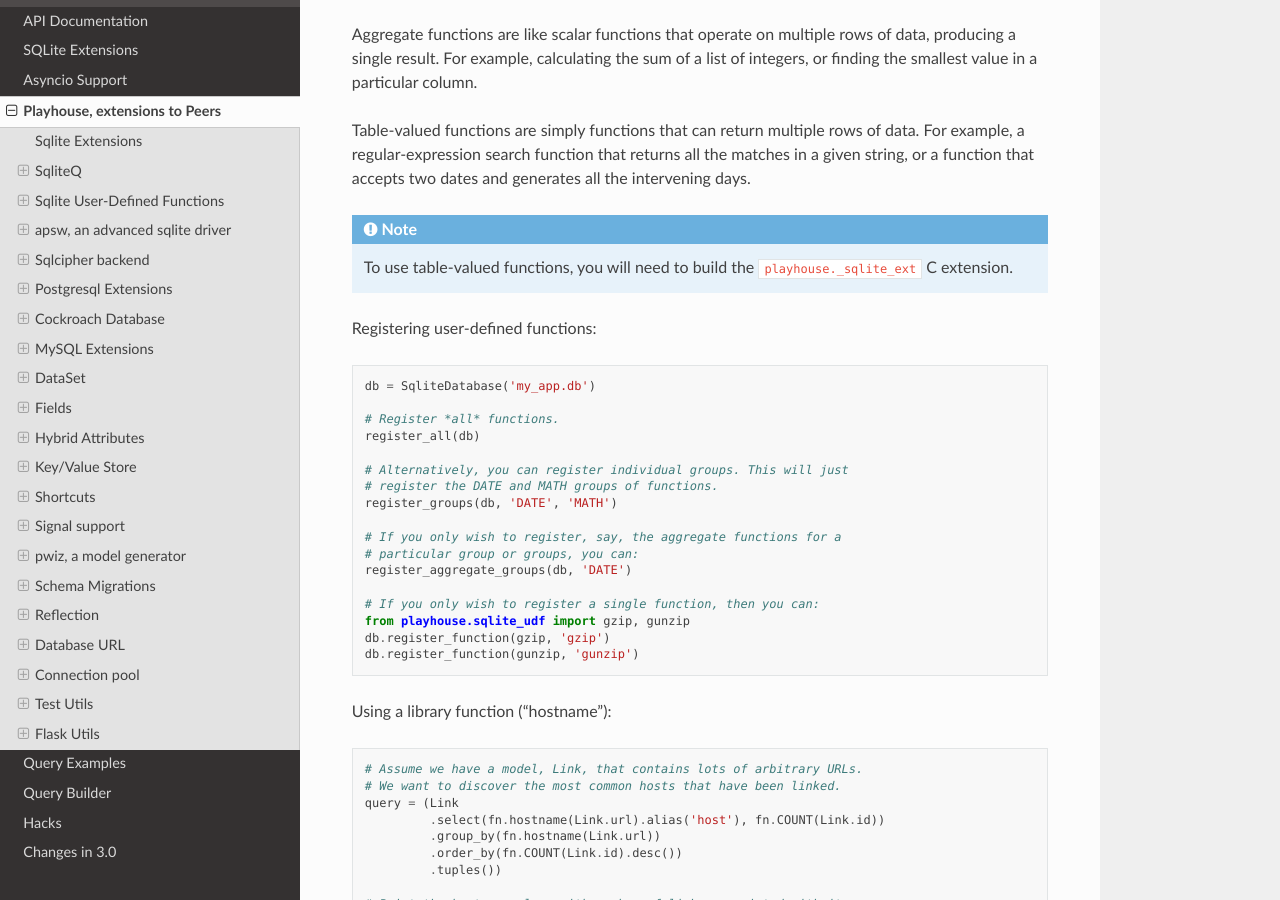
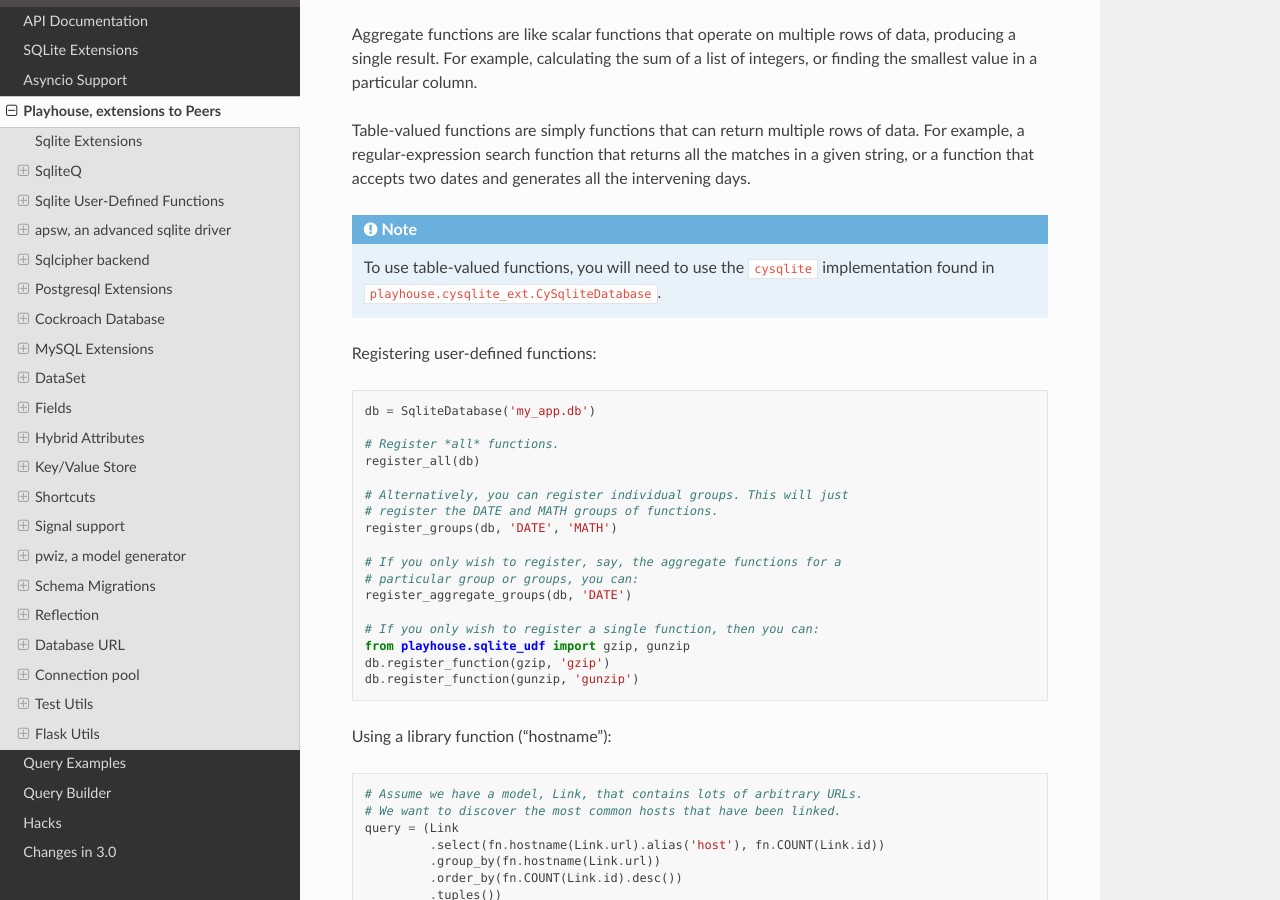
Before and after one commit to Star-DreamDev/myPeers, a Sphinx documentation site: the page built from docs/peers/playhouse.rst, in a window 1280 px wide and 900 px high, scrolled down 3539 px. Built offline with Sphinx 7.4.7 and the Read the Docs theme 2.0.0, drawn with Linux system fonts in a browser that asks for light colours; the version number could not be read and is left out.

Commit message:
Fix one more reference to the old _sqlite_ext.
[skip ci]

```diff
--- a/docs/peers/playhouse.rst
+++ b/docs/peers/playhouse.rst
@@ -187,8 +187,8 @@ matches in a given string, or a function that accepts two dates and generates
 all the intervening days.
 
 .. note::
-    To use table-valued functions, you will need to build the
-    ``playhouse._sqlite_ext`` C extension.
+    To use table-valued functions, you will need to use the ``cysqlite``
+    implementation found in ``playhouse.cysqlite_ext.CySqliteDatabase``.
 
 Registering user-defined functions:
 
```
